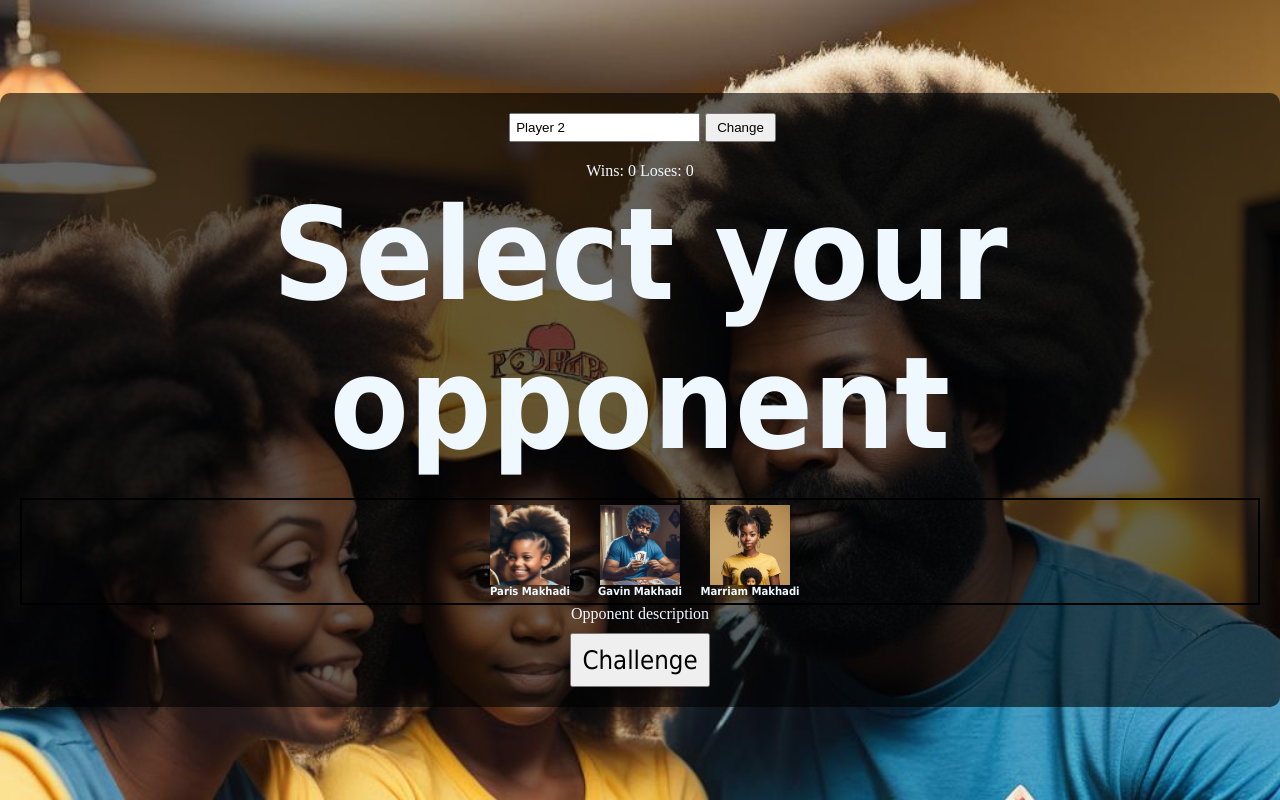
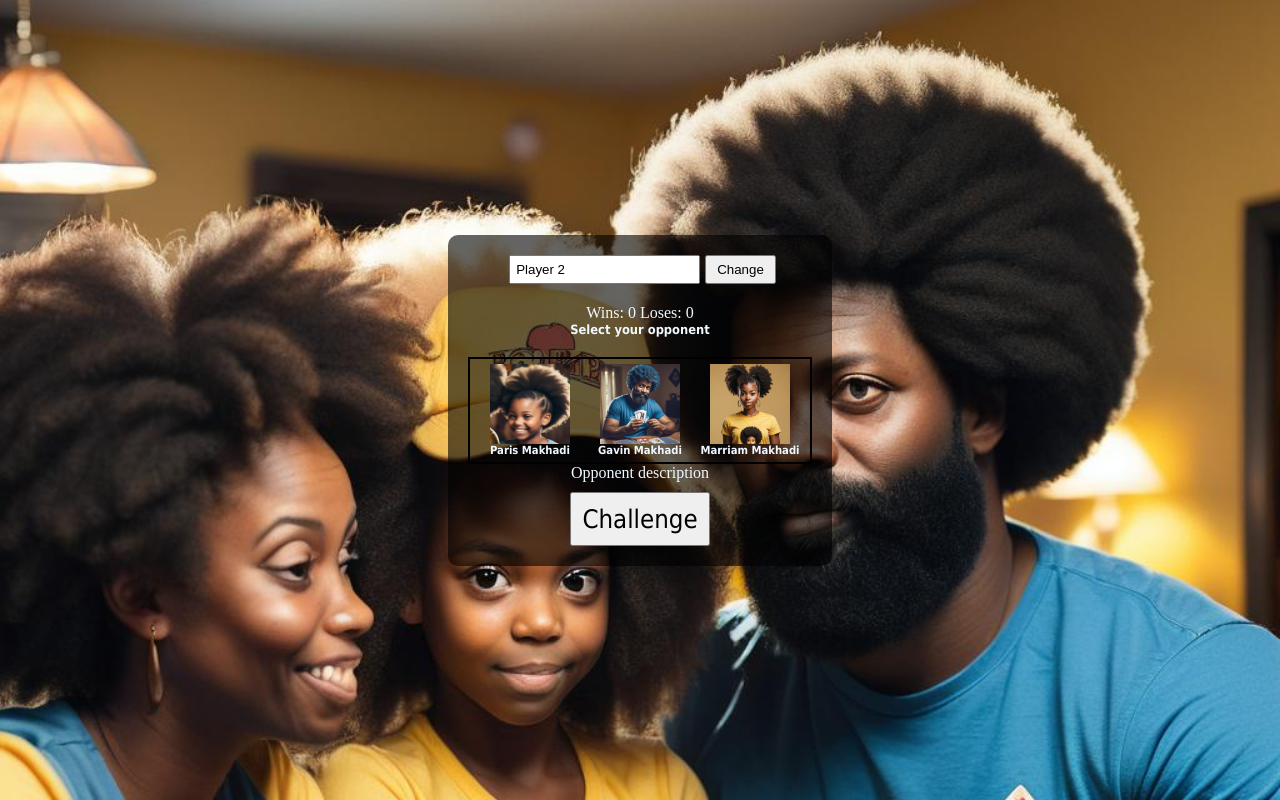
Before and after one commit to desmondmilani/xivungu, a plain HTML site: page index.html in a window 1280 px wide. Both pictures are taken after a click on the button "Play Game". Shown: the top 800 px of the page. Drawn offline with Linux system fonts and the light colour scheme.

Commit message:
Update index.html
Reduced the size of the title

```diff
--- a/index.html
+++ b/index.html
@@ -32,7 +32,7 @@
             <div class="playerResults">
                 <p id="lblUserResults">The player results will appear here</p>
             </div>
-            <h1 class="heading" style="font-size: 08em">Select your opponent</h1>
+            <h1 class="heading" style="font-size: 0.8em">Select your opponent</h1>
             <div class="select-player">
                 <div onclick="selectOpponent('Paris Makhadi')" class="player">
                     <img src="./images/cards/child.jpg" alt="" />
```
